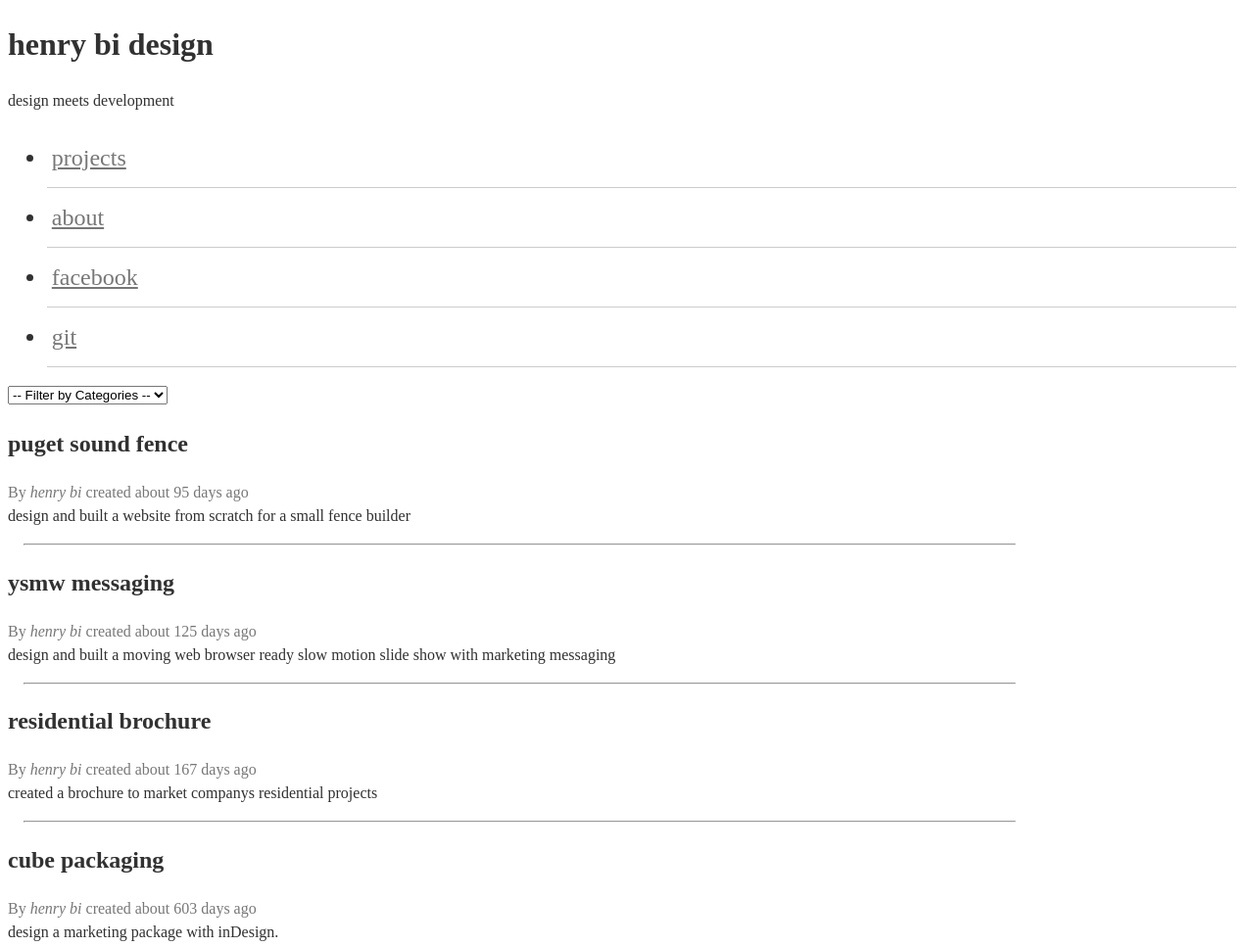
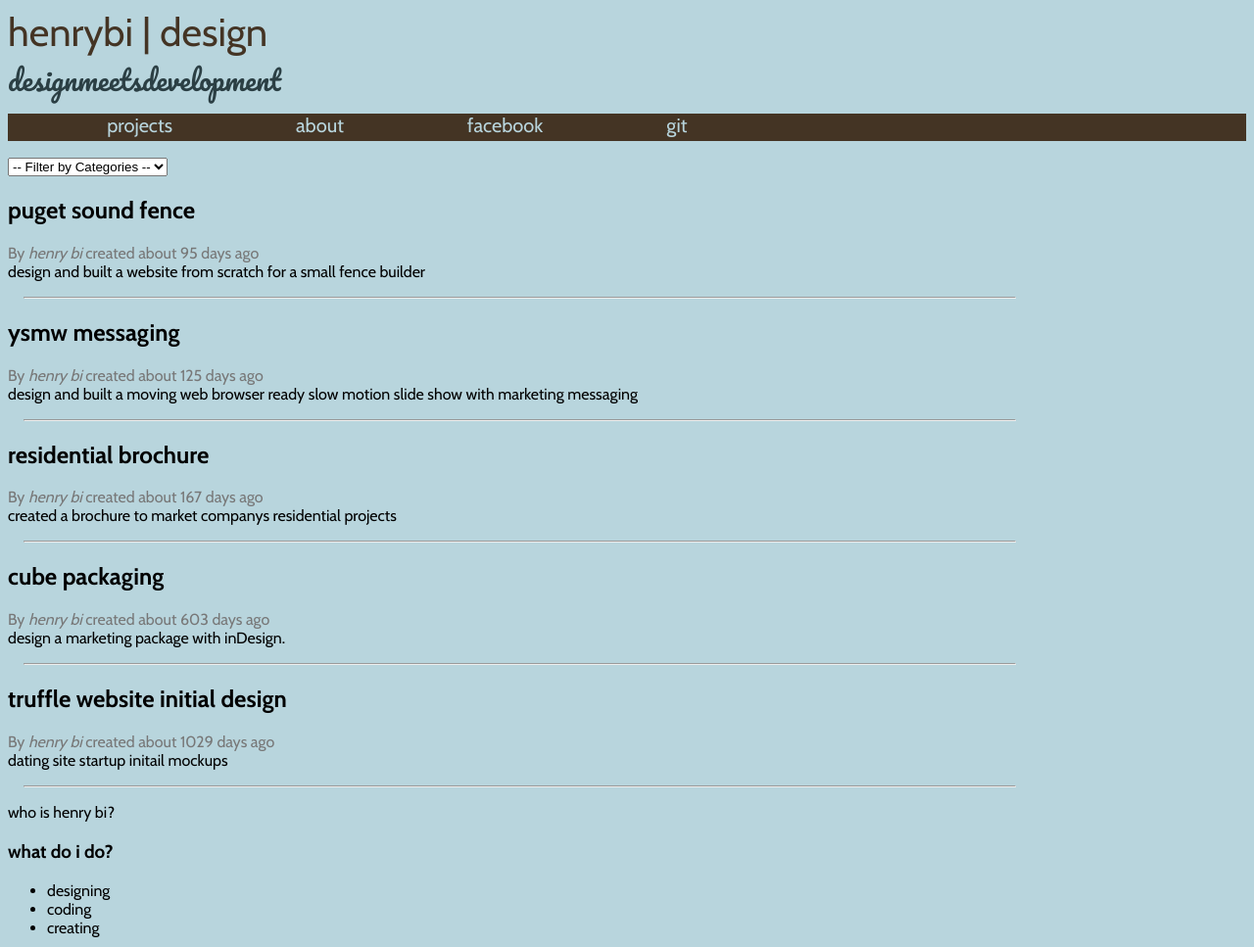
Before and after one commit to honghaobi/sea-301-d2-portfolio, a plain HTML site: page index.html in a window 1280 px wide. Shown: the top 967 px of the page at 98% size. Drawn offline with nearby package versions, Linux system fonts and the light colour scheme.

Commit message:
added sticky nav, fixed handleMainNav method

```diff
--- a/index.html
+++ b/index.html
@@ -3,25 +3,25 @@
   <head>
     <meta charset="UTF-8">
     <title>Henry's Portfolio</title>
-    <link rel="stylesheet" href="styles/icons.css">
     <link rel="stylesheet" href="styles/base.css">
     <link rel="stylesheet" href="styles/modules.css">
-    <link rel="stylesheet" href="styles/index.css">
+    <link href='https://fonts.googleapis.com/css?family=Cabin:400,500,700' rel='stylesheet' type='text/css'>
+    <link href='https://fonts.googleapis.com/css?family=Pacifico' rel='stylesheet' type='text/css'>
   </head>
   <body>
     <main>
         <header>
-          <h1>
-            henry bi design
+          <h1 id='title'>
+            henrybi | design
           </h1>
-          <p> design meets development</p>
+          <p id='subtitle'> designmeetsdevelopment</p>
         </header>
         <nav class="main-nav">
           <ul>
-            <li class="tab icon-home" data-content="projects"><a href="#"> projects</a></li>
-            <li class="tab icon-rocket" data-content="about"><a href="#"> about</a></li>
-            <li class="tab icon-happy"><a href="https://www.facebook.com/profile.php?id=10736578" target="_blank">facebook</a></li>
-            <li class="tab icon-github"><a href="http://github.com/honghaobi" target="_blank">git</a></li>
+            <li data-content="projects"><a href="#"> projects</a></li>
+            <li data-content="about"><a href="#"> about</a></li>
+            <li><a href="https://www.facebook.com/profile.php?id=10736578" target="_blank">facebook</a></li>
+            <li><a href="http://github.com/honghaobi" target="_blank">git</a></li>
           </ul>
         </nav>
         <section id="projects" class="tab-content">
--- a/scripts/myProjects.js
+++ b/scripts/myProjects.js
@@ -22,5 +22,11 @@ var rawData = [
     category:    'graphic',
     publishedOn: '2015-07-25',
     about: 'created a brochure to market companys residential projects'
+  },
+  {
+    title:       'truffle website initial design',
+    category:    'web',
+    publishedOn: '2013-03-15',
+    about: 'dating site startup initail mockups'
   }
 ]
--- a/scripts/projectView.js
+++ b/scripts/projectView.js
@@ -18,8 +18,7 @@ projectView.handleCategoryFilter = function() {
     if ($(this).val()) {
       $('project').hide();
       var categoryDisplay = $(this).val();
-      $('project').filter("[data-category = '" + categoryDisplay + "']").fadeIn();
-      $('#category-filter').reset();
+      $('project').filter("[data-category = '" + categoryDisplay + "']").fadeIn("slow");
     } else {
       $('project').hide();
     }
@@ -28,7 +27,7 @@ projectView.handleCategoryFilter = function() {
 };
 
 projectView.handleMainNav = function() {
-  $('.main-nav').on('click', '.tab', function() {
+  $('.main-nav li').on('click', function() {
     $('.tab-content').hide();
     $('#' + $(this).data('content')).show();
   });
@@ -36,6 +35,21 @@ projectView.handleMainNav = function() {
   $('.main-nav .tab:first').click(); // Let's now trigger a click on the first .tab element, to set up the page.
 };
 
+var stickyNavTop = $('.main-nav').offset().top;
+
+projectView.stickyNav = function(){
+  var scrollTop = $(window).scrollTop();
+  if(scrollTop > stickyNavTop) {
+    $('.main-nav').addClass('sticky');
+  } else {
+    $('.main-nav').removeClass('sticky');
+  }
+};
+
+$(window).scroll(function(){
+    projectView.stickyNav();
+});
+
 $(document).ready(function(){
 projectView.populateFilters();
 projectView.handleCategoryFilter();
--- a/styles/base.css
+++ b/styles/base.css
@@ -1,7 +1,8 @@
 body {
-  line-height: 1.5;
   font-size: 100%;
-  color: #313131;
+  background-color: #B8D5DD;
+  font-family: 'Cabin', sans-serif;
+
 }
 
 hr {
@@ -23,7 +24,7 @@ address {
 =======================================*/
 
 a, a:link, a:active {
-  color: #777;
+  color: #B8D5DD;
 }
 
 a:hover, a:focus {
--- a/styles/icon.css
+++ /dev/null
@@ -1,70 +0,0 @@
-@font-face {
-	font-family: 'icomoon';
-	src:url('fonts/icomoon.eot?wfb79s');
-	src:url('fonts/icomoon.eot?wfb79s#iefix') format('embedded-opentype'),
-		url('fonts/icomoon.ttf?wfb79s') format('truetype'),
-		url('fonts/icomoon.woff?wfb79s') format('woff'),
-		url('fonts/icomoon.svg?wfb79s#icomoon') format('svg');
-	font-weight: normal;
-	font-style: normal;
-}
-
-[class^="icon-"], [class*=" icon-"] {
-	font-family: 'icomoon';
-	speak: none;
-	font-style: normal;
-	font-weight: normal;
-	font-variant: normal;
-	text-transform: none;
-	line-height: 1;
-
-	/* Better Font Rendering =========== */
-	-webkit-font-smoothing: antialiased;
-	-moz-osx-font-smoothing: grayscale;
-}
-
-.icon-home:before {
-	content: "\e908";
-}
-.icon-home3:before {
-	content: "\e900";
-}
-.icon-address-book:before {
-	content: "\e901";
-}
-.icon-rocket:before {
-	content: "\e909";
-}
-.icon-power:before {
-	content: "\e90a";
-}
-.icon-menu:before {
-	content: "\e902";
-}
-.icon-link:before {
-	content: "\e903";
-}
-.icon-happy:before {
-	content: "\e904";
-}
-.icon-happy2:before {
-	content: "\e905";
-}
-.icon-plus:before {
-	content: "\e90b";
-}
-.icon-minus:before {
-	content: "\e90c";
-}
-.icon-cross:before {
-	content: "\e90d";
-}
-.icon-checkmark:before {
-	content: "\e90e";
-}
-.icon-twitter3:before {
-	content: "\e906";
-}
-.icon-github:before {
-	content: "\e907";
-}
--- a/styles/modules.css
+++ b/styles/modules.css
@@ -1,21 +1,66 @@
 
 .site-header {
-  padding: .1em;
-  background-color: #0072BB;
+
 }
 
 .main-nav {
-  padding: 0;
   list-style: none;
-  clear: both;
+  background-color: #443424;
+  width: 100%;
+  height: 28px;
+}
+
+.main-nav ul {
+  list-style: none;
+  margin-top: 10px;
 }
 
 .main-nav li {
-  margin-right: .4em;
-  font-size: 1.5em;
-  padding: .5em .2em;
-  border-bottom: 1px solid #ccc;
+  list-style: none;
+  display: inline-block;
+  margin-left: 5%;
+  margin-right: 5%;
 }
+
+.main-nav li a {
+  text-decoration: none;
+  margin-right: 30%;
+  font-size: 20px;
+}
+
+.sticky {
+    position: fixed;
+    width: 100%;
+    right: 0;
+    top: 0;
+    z-index: 100;
+    border-top: 0;
+    opacity: .8;
+    height: 40px;
+}
+
+main>header{
+  background-image: none;
+  background-size: contain;
+}
+
+#title{
+  font-size: 40px;
+  font-weight: 100;
+  background-color: inherit;
+  color: #443424;
+  margin: 0;
+
+}
+
+#subtitle{
+  font-family: 'Pacifico', cursive;
+  font-size: 28px;
+  color: #2B3F44;
+  margin: 0;
+
+}
+
 
 #filters {
   padding: 0;
@@ -36,7 +81,6 @@
 }
 
 .byline a {
-  font-weight: bold;
   text-decoration: none;
 }
 
```
Also changed, not shown: img/pattern.jpg (added), styles/fonts/icomoon.ttf (deleted), styles/fonts/icomoon.woff (deleted), styles/index.css (deleted), 2 other files.
